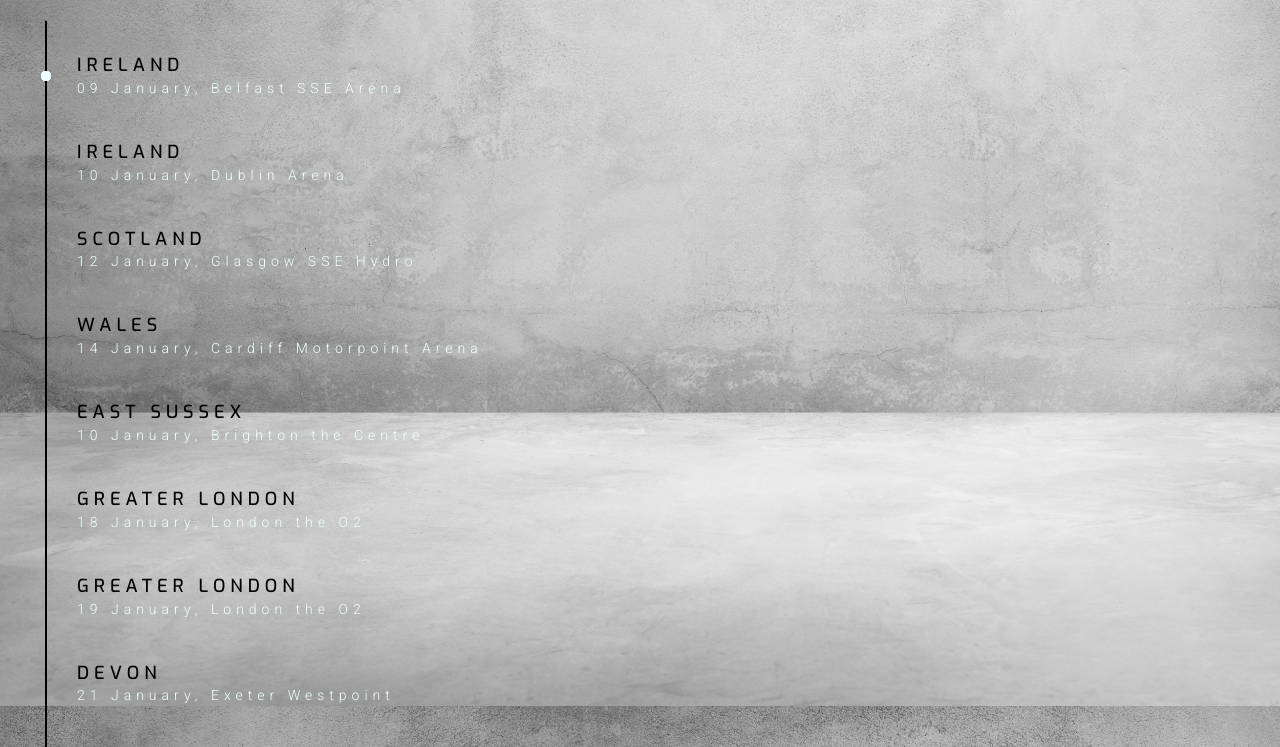
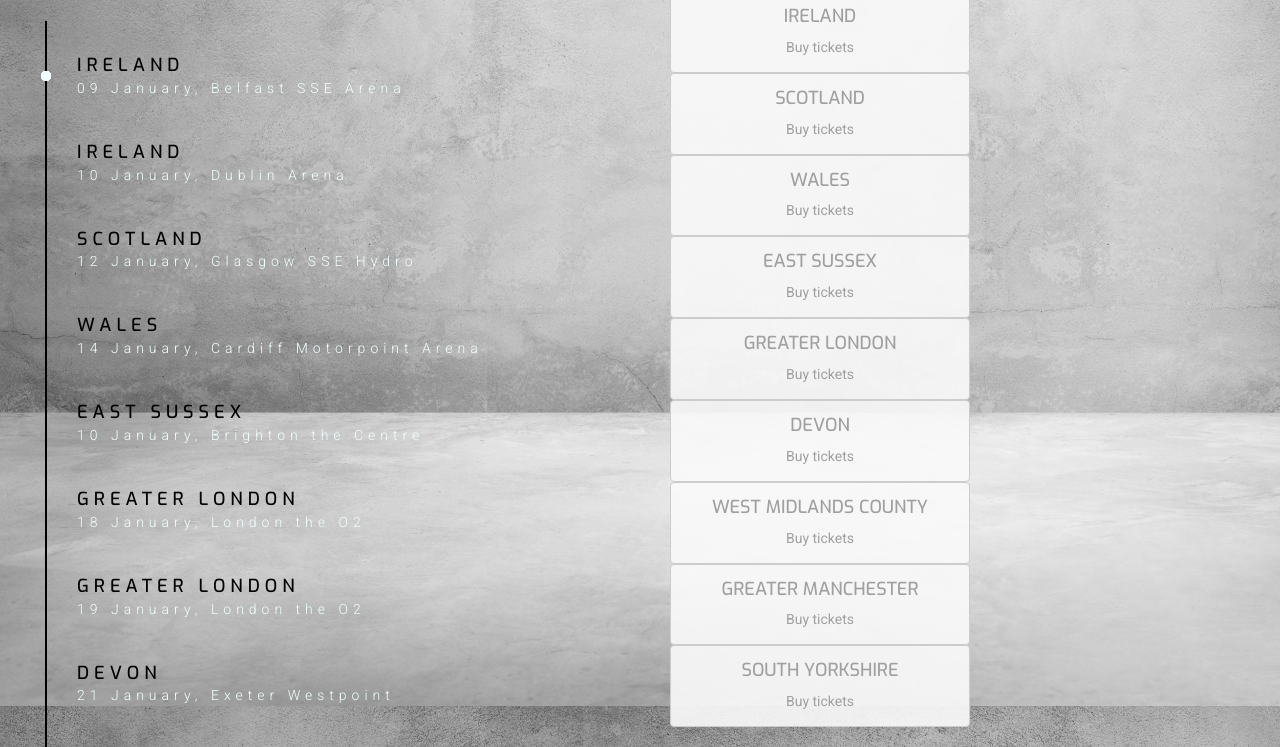
Before and after one commit to codewouter/milestone-project, a plain HTML site: page tourdates.html in a window 1280 px wide. Shown: the part 383-1130 px from the top of the page. Drawn offline with nearby package versions, Linux system fonts and the light colour scheme.

Commit message:
added buying tickets option to tourdates page

```diff
--- a/assets/css/styles.css
+++ b/assets/css/styles.css
@@ -179,7 +179,6 @@ button[type="submit"]:hover {
 /*--------------------------------------------Footer*/
 
 footer {
-
     left: 0;
     bottom: 0;
     width: 100%;
@@ -280,6 +279,19 @@ footer {
     background: #f0ffff;
 }
 
+.tickets {
+    width: 300px;
+    padding: 5px;
+}
+
+.btn-default {
+    background-color: rgba(250, 250, 250, 0.9);
+}
+
+.tickets a {
+    color: #a0a0a0;
+}
+
 /*--------------------------------------------Gallery*/
 
 .gallery {
--- a/tourdates.html
+++ b/tourdates.html
@@ -97,6 +97,77 @@
 	            <div class="col-md-6">
 	                <div class="tourdates">
 	                	<h2>Buy Tickets</h2>
+	                	<div class="row">
+	                		<div class="buytickets">
+
+
+	              	    	<div class="tickets btn btn-default">
+	              	    	<a href="#">
+                            <h4 class="ticket-country uppercase">Ireland</h4>
+                            <p>Buy tickets</p>
+                            </a>
+                       		</div>
+
+	              	    	<div class="tickets btn btn-default">
+	              	    	<a href="#">
+                            <h4 class="ticket-country uppercase">Scotland</h4>
+                            <p>Buy tickets</p>
+                            </a>
+                       		</div>
+
+	              	    	<div class="tickets btn btn-default">
+	              	    	<a href="#">
+                            <h4 class="ticket-country uppercase">Wales</h4>
+                            <p>Buy tickets</p>
+                            </a>
+                       		</div>
+
+
+	              	    	<div class="tickets btn btn-default">
+	              	    	<a href="#">
+                            <h4 class="ticket-country uppercase">East Sussex</h4>
+                            <p>Buy tickets</p>
+                            </a>
+                       		</div>
+
+	              	    	<div class="tickets btn btn-default">
+	              	    	<a href="#">
+                            <h4 class="ticket-country uppercase">Greater London</h4>
+                            <p>Buy tickets</p>
+                            </a>
+                       		</div>
+
+
+	              	    	<div class="tickets btn btn-default">
+	              	    	<a href="#">
+                            <h4 class="ticket-country uppercase">Devon</h4>
+                            <p>Buy tickets</p>
+                            </a>
+                       		</div>
+
+	              	    	<div class="tickets btn btn-default">
+	              	    	<a href="#">
+                            <h4 class="ticket-country uppercase">West Midlands County</h4>
+                            <p>Buy tickets</p>
+                            </a>
+                       		</div>
+
+
+	              	    	<div class="tickets btn btn-default">
+	              	    	<a href="#">
+                            <h4 class="ticket-country uppercase">Greater Manchester</h4>
+                            <p>Buy tickets</p>
+                            </a>
+                       		</div>
+
+	              	    	<div class="tickets btn btn-default">
+	              	    	<a href="#">
+                            <h4 class="ticket-country uppercase">South Yorkshire</h4>
+                            <p>Buy tickets</p>
+                            </a>
+                       		</div>
+
+	                	</div>
 	                </div>
 	            </div>
 	        </div>
```
